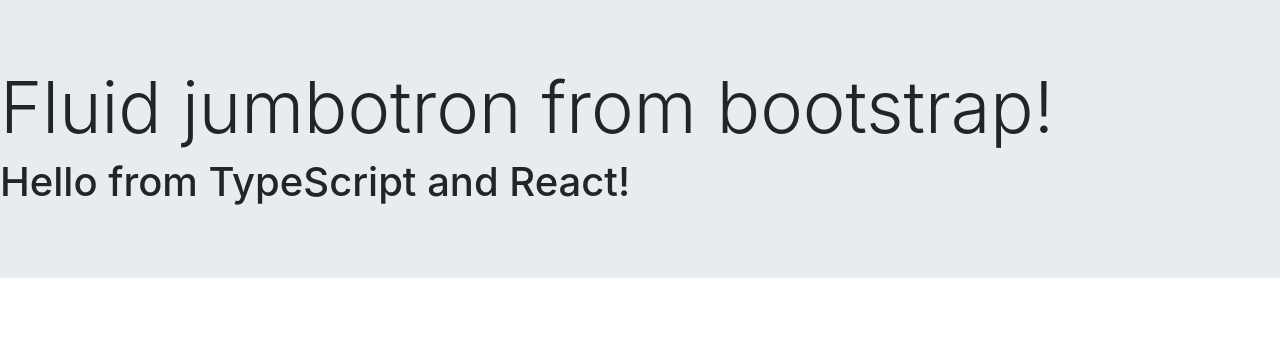
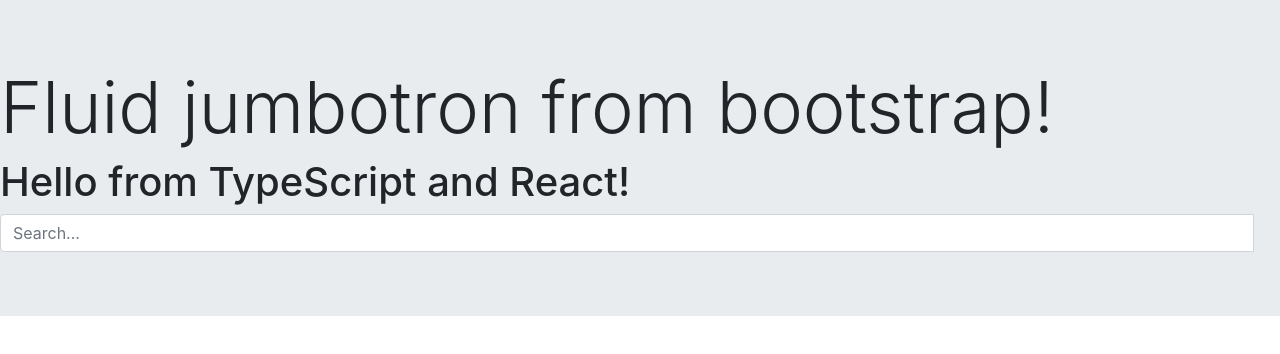
Before and after one commit to aefox/intra-hq, a React app: page / in a window 1280 px wide. Shown: the top 354 px of the page. Built offline with nearby package versions, Linux system fonts and the light colour scheme.

Commit message:
Initial implementation of search bar component

```diff
--- /dev/null
+++ b/src/components/SearchBar.tsx
@@ -0,0 +1,53 @@
+import * as React from "react";
+
+// TODO: Fix query reset
+
+interface ISearchBarState {
+    query: string;
+}
+
+class SearchBar extends React.Component<{}, ISearchBarState> {
+    state = {
+        query: null,
+    };
+
+    checkForEnter(event) {
+        const enterKeyCode = 13;
+        if ( event.keyCode !== enterKeyCode ) {
+            return;
+        }
+
+        this.querySubmit();
+    }
+
+    queryUpdate(event) {
+        this.setState( { query: event.target.value } );
+    }
+
+    querySubmit() {
+        if ( this.state.query == null ) {
+            return;
+        }
+
+        alert("Submitting query: ".concat(this.state.query));
+
+        this.setState( {query: null } );
+    }
+
+    render() {
+        return (
+        <div className="input-group">
+            <input type="text" className="form-control" placeholder="Search..."
+                   value={this.state.query}
+                   onChange={this.queryUpdate.bind(this)}
+                   onKeyDown={this.checkForEnter.bind(this)} />
+            <span className="input-group-btn">
+                <button className="btn btn-default" type="button" onClick={this.querySubmit.bind(this)} >
+                    <i className="fa fa-search"></i>
+                </button>
+            </span>
+        </div>
+    ); }
+}
+
+export default SearchBar;
--- a/src/index.tsx
+++ b/src/index.tsx
@@ -1,6 +1,7 @@
 import * as React from "react";
 import * as ReactDOM from "react-dom";
 import { Hello } from "./components/Hello";
+import SearchBar from "./components/SearchBar";
 
 import "bootstrap/scss/bootstrap.scss";
 
@@ -9,6 +10,7 @@
     <div className="jumbotron jumbotron-fluid">
         <h1 className="display-3">Fluid jumbotron from bootstrap!</h1>
         <Hello compiler="TypeScript" framework="React" />
+        <SearchBar/>
     </div>
   );
 };
```
Also changed, not shown: stories/hello.js (+6 -0 lines), 1 other file (tests, documents, lock files or other folders).
